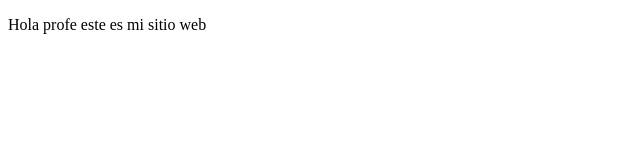
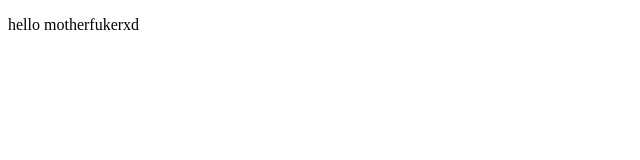
Before and after one commit to Santiago44j/proyectoDemoCursoPrework, a plain HTML site: page index.html in a window 1280 px wide. Shown: the full height of the page, 0-640 px from the left. Drawn offline with Linux system fonts and the light colour scheme.

Commit message:
cambios agrgamos motherf...

```diff
--- a/index.html
+++ b/index.html
@@ -8,7 +8,7 @@
 </head>
 <body>
     <p>
-        Hola profe este es mi sitio web
+    hello motherfukerxd
     </p>
 </body>
 </html>
```
